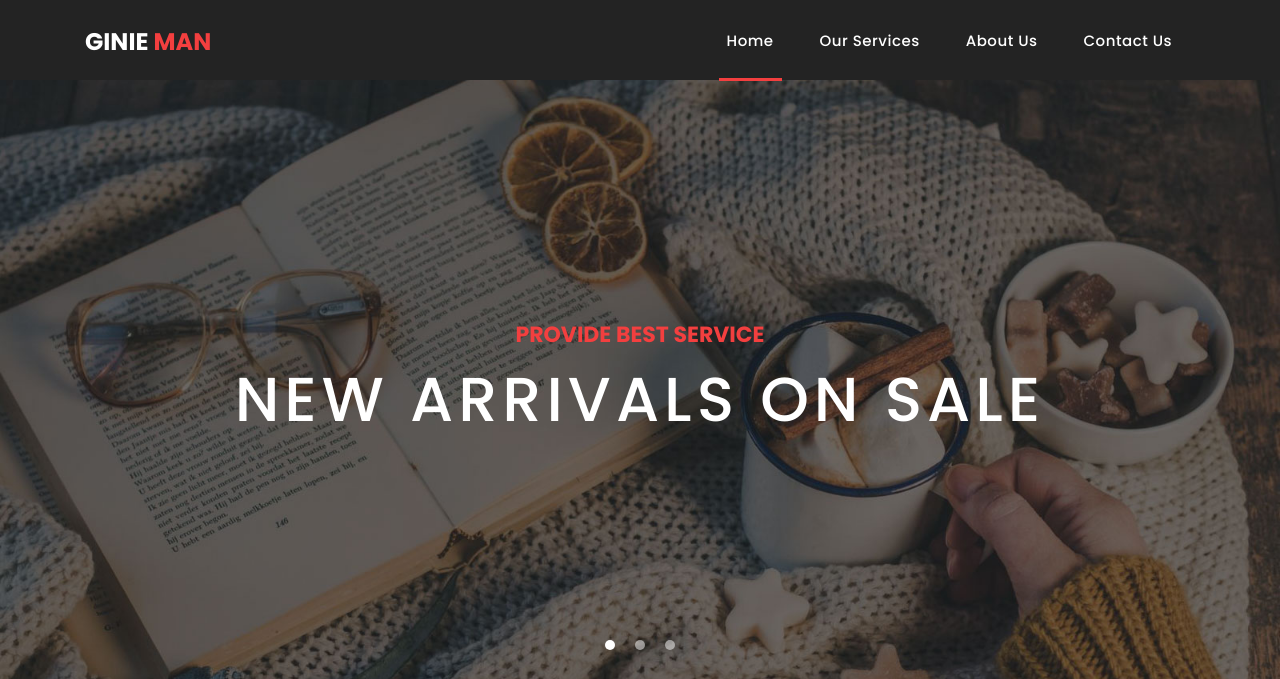
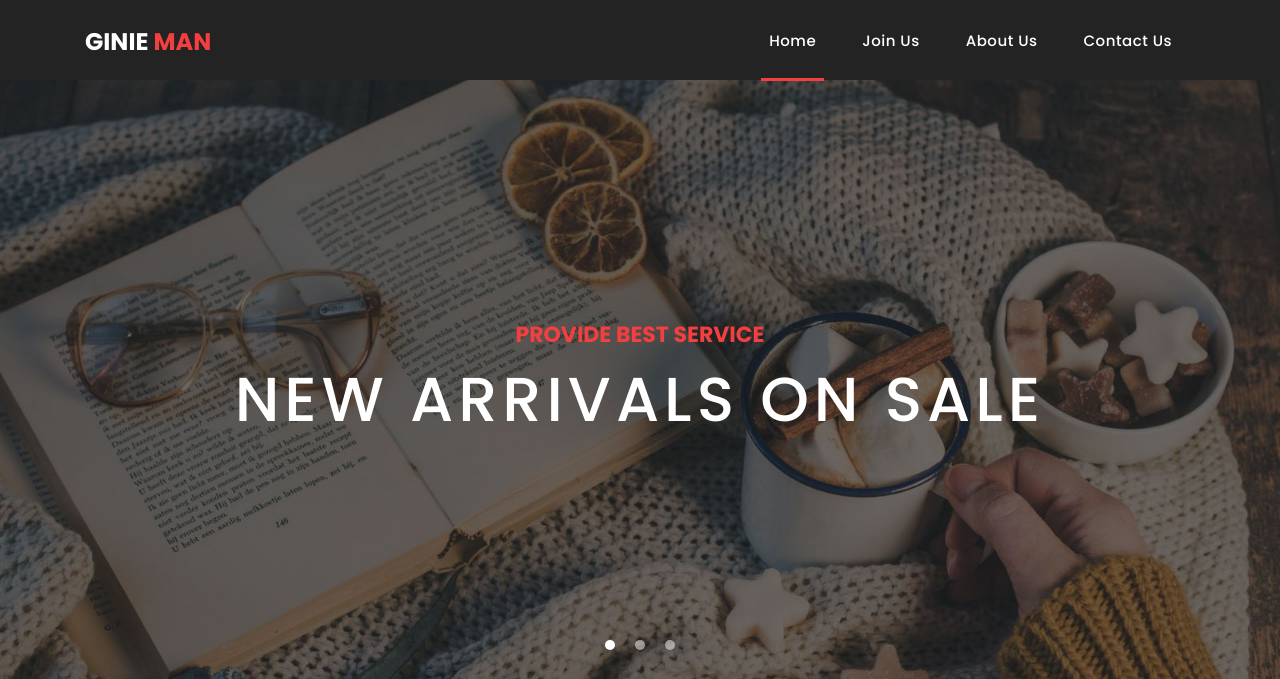
Before and after one commit to AdarshShukla1001/ginieman, a Django app: page / in a window 1280 px wide. Shown: the top 679 px of the page. Run offline with Django 3.2, Linux system fonts and the light colour scheme; data comes from the database, SQL or seed files in the repository; both versions use the stored data as it was after the commit; some libraries are stand-ins or nearby versions.

Commit message:
Completed the join us page

```diff
--- a/service/urls.py
+++ b/service/urls.py
@@ -6,6 +6,7 @@ urlpatterns = [
     path("booking/<int:myid>",views.form,name='form'),
     path("success/<int:myid>",views.message,name="message"),
     path('apply/',views.connect,name='apply'),
+    path('worker/',views.worker_register,name='registration')
     # path("handlerequest/", views.handlerequest, name="HandleRequest"),
 
 ]
--- a/service/views.py
+++ b/service/views.py
@@ -1,11 +1,10 @@
-from django.db.models.fields import NullBooleanField
-from django.http.request import HttpRequest
+
 from django.http.response import HttpResponse
 from django.shortcuts import render
-import datetime
+# import datetime
 
 # from ginieman import service
-from .models import Service,Orders
+from .models import Service,Orders, Workers
 
 # Create your views here.
 def index(request):
@@ -45,3 +44,19 @@ def message(request,myid):
 
 def connect(request):
     return render(request,'connect.html')
+
+def worker_register(request):
+    if request.method=="POST":
+
+        name = request.POST.get('name','')
+        # service_name = request.POST.get('service_name', '')
+        email = request.POST.get('email', '')
+        phone = request.POST.get('number', '')
+        phone2 = request.POST.get('number2', 0)
+        area=request.POST.get('area','')
+        service_names=request.POST.get('service')
+
+        worker = Workers(name=name, email=email, service_names=service_names,area=area,phone2=phone2,phone=phone)
+        worker.save()
+        return HttpResponse("worker is registered")
+    return HttpResponse('failed registration')
--- a/templates/connect.html
+++ b/templates/connect.html
@@ -231,7 +231,7 @@
 <body style="background-image: url('/media/form_back.jpg');">
 <div class="wrapper">
   <div class="title">Apply Now </div>
-  <form method="post" action="/success/{{service.service_id}}">
+  <form method="post" action="/worker/">
     {% comment %} method="post" action="/shop/checkout/" {% endcomment %}
     {% csrf_token %}
   <div class="form">
--- a/templates/index.html
+++ b/templates/index.html
@@ -66,12 +66,12 @@ https://templatemo.com/tm-546-sixteen-clothing
           <div class="collapse navbar-collapse" id="navbarResponsive">
             <ul class="navbar-nav ml-auto">
               <li class="nav-item active">
-                <a class="nav-link" href="index.html">Home
+                <a class="nav-link" href="">Home
                   <span class="sr-only">(current)</span>
                 </a>
               </li>
               <li class="nav-item">
-                <a class="nav-link" href="products.html">Our Services</a>
+                <a class="nav-link" href="/apply/">Join Us</a>
               </li>
               <li class="nav-item">
                 <a class="nav-link" href="about.html">About Us</a>
```
Also changed, not shown: db.sqlite3, service/models.py (line endings or trailing spaces).
